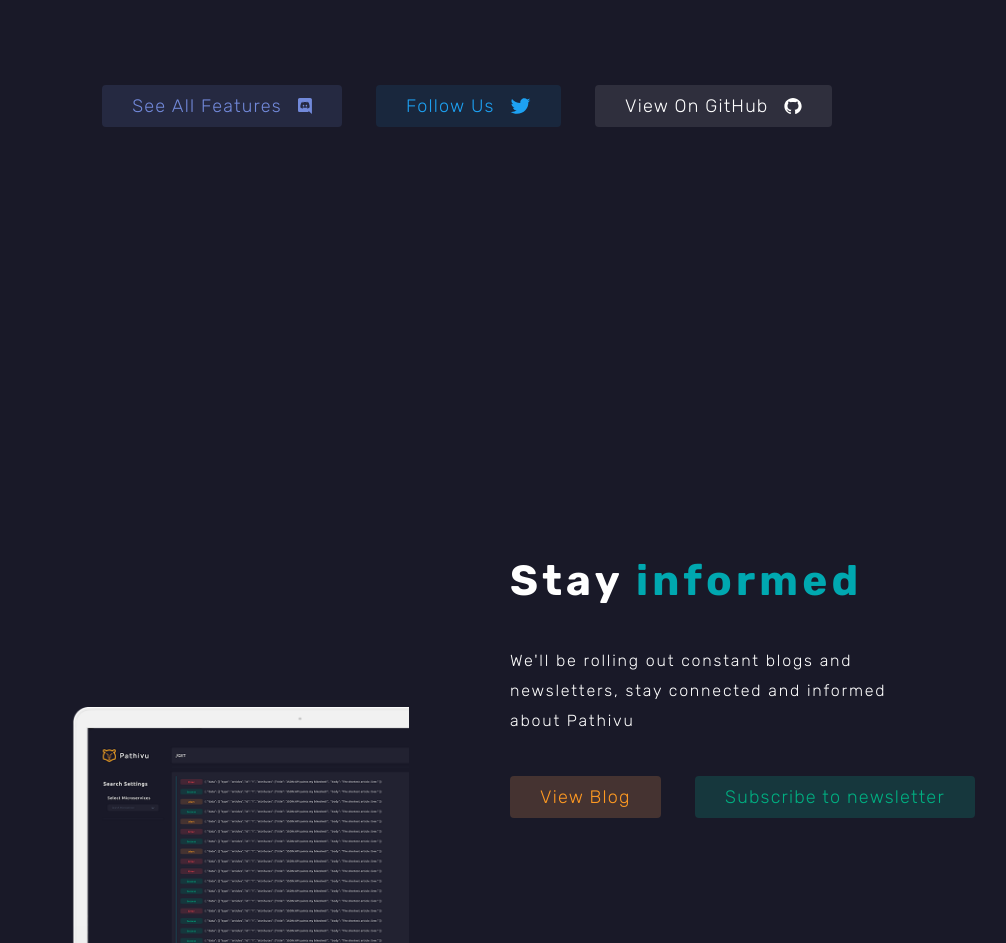
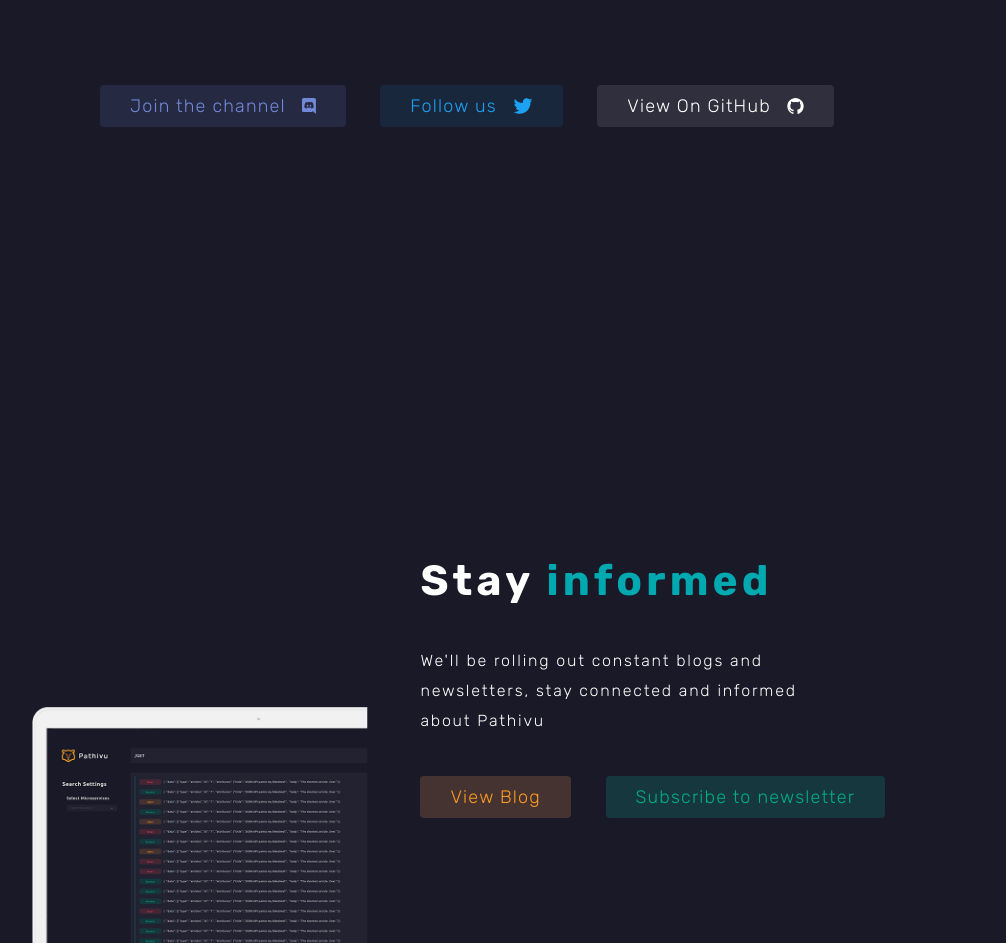
Before and after one commit to pathivu/pathivu-landing-web, a Svelte app: page / in a window 1280 px wide. Shown: the part 1857-2800 px from the top of the page, without its empty margins (158-1164 px from the left). Built offline with nearby package versions, Linux system fonts and the light colour scheme.

Commit message:
Last Section added

```diff
--- a/src/elements/ButtonHolder.svelte
+++ b/src/elements/ButtonHolder.svelte
@@ -4,10 +4,15 @@
     export let textColor;
     export let buttonText;
     export let buttonImage;
+    export let action;
 
 </script>
 
 <style>
+
+    a{
+        text-decoration: none;
+    }
 
     div{
         background: var(--buttonBackground);
@@ -47,8 +52,12 @@
 
 </style>
 
-<div style="--buttonBackground:{backgroundColor};--textColor:{textColor};">
+<a href="{action}">
 
-    {buttonText} {#if buttonImage!=""}<img src="{buttonImage}" alt="">{/if}
+    <div style="--buttonBackground:{backgroundColor};--textColor:{textColor};">
 
-</div>
+        {buttonText} {#if buttonImage!=""}<img src="{buttonImage}" alt="">{/if}
+
+    </div>
+
+</a>
--- a/src/sections/BottomLanding.svelte
+++ b/src/sections/BottomLanding.svelte
@@ -18,13 +18,11 @@
 	}
 
     .left{
-        height: auto;
+        height: 100%;
         width: 44%;
         position: relative;
-        top: 0px;
-        left: 0vw;
-        margin-left: 7vw;
         display: inline-block;
+        overflow: hidden;
     }
 
     .right{
@@ -58,8 +56,11 @@
         width: 80%;
         height: auto;
         position: relative;
-        top: 15%;
         float: left;
+        position: relative;
+        top: 100%;
+        left: 50%;
+        transform: translate(-50%,-100%);
     }
 
     @media(max-width:1200px){
@@ -69,27 +70,18 @@
             margin-bottom: 15px;
         }
 
-        .laptop-landing{
-            top: 30%;
-        }
-
     }
 
     @media(max-width:768px){
 
         .right{
-            height: 25%;
             width: 100%;
+            height: 320px;
         }
 
         .left{
-            width: 86vw;
+            width: 100%;
             height: auto;
-            top: 30%;
-            left: 0px;
-            margin-left: 0px;
-            padding-left: 7vw;
-            padding-right: 7vw;
         }
 
         .button{
@@ -107,9 +99,9 @@
         }
 
         .laptop-landing{
-            height: 100%;
-            width: auto;
-            top: 20%;
+            top: 0%;
+            left: 00%;
+            transform: translate(0%,0%);
         }
 
     }
@@ -141,13 +133,13 @@
 
                 <div class="button">
 
-                    <ButtonHolder buttonText="View Blog" backgroundColor="#453331" textColor="#FF9A22" buttonImage=""></ButtonHolder>
+                    <ButtonHolder buttonText="View Blog" backgroundColor="#453331" textColor="#FF9A22" buttonImage="" action="https://blog.pathivu.io/"></ButtonHolder>
 
                 </div>
 
                 <div class="button">
 
-                    <ButtonHolder buttonText="Subscribe to newsletter" backgroundColor="#16373D" textColor="#00AF81" buttonImage=""></ButtonHolder>
+                    <ButtonHolder buttonText="Subscribe to newsletter" backgroundColor="#16373D" textColor="#00AF81" buttonImage="" action="https://newsletter.pathivu.io"></ButtonHolder>
 
                 </div>
 
--- a/src/sections/JoinTheCommunity.svelte
+++ b/src/sections/JoinTheCommunity.svelte
@@ -71,19 +71,19 @@
 
         <div class="button">
 
-            <ButtonHolder buttonText="See All Features" backgroundColor="#252941" textColor="#7289DA" buttonImage="./images/discord.svg"></ButtonHolder>
+            <ButtonHolder buttonText="Join the channel" backgroundColor="#252941" textColor="#7289DA" buttonImage="./images/discord.svg" action="https://discordapp.com/invite/m5hZbPv"></ButtonHolder>
 
         </div>
 
         <div class="button">
 
-            <ButtonHolder buttonText="Follow Us" backgroundColor="#19273D" textColor="#1DA1F2" buttonImage="./images/twitter.svg"></ButtonHolder>
+            <ButtonHolder buttonText="Follow us" backgroundColor="#19273D" textColor="#1DA1F2" buttonImage="./images/twitter.svg" action="https://www.twitter.com/PathivuHQ"></ButtonHolder>
 
         </div>
 
         <div class="button">
 
-            <ButtonHolder buttonText="View On GitHub" backgroundColor="#2F2F3D" textColor="#FFFFFF" buttonImage="./images/github.svg"></ButtonHolder>
+            <ButtonHolder buttonText="View On GitHub" backgroundColor="#2F2F3D" textColor="#FFFFFF" buttonImage="./images/github.svg" action="https://www.github.com/pathivu/pathivu"></ButtonHolder>
 
         </div>
 
--- a/src/sections/MainLanding.svelte
+++ b/src/sections/MainLanding.svelte
@@ -144,13 +144,13 @@
 
                 <div class="button">
 
-                    <ButtonHolder buttonText="Try Now" backgroundColor="#1E2F3E" textColor="#00A8B0" buttonImage="./images/right-arrow.svg"></ButtonHolder>
+                    <ButtonHolder buttonText="Try Now" backgroundColor="#1E2F3E" textColor="#00A8B0" buttonImage="./images/right-arrow.svg" action="https://dashboard.pathivu.io"></ButtonHolder>
 
                 </div>
 
                 <div class="button">
 
-                    <ButtonHolder buttonText="View On GitHub" backgroundColor="#2F2F3D" textColor="#FFFFFF" buttonImage="./images/github.svg"></ButtonHolder>
+                    <ButtonHolder buttonText="View On GitHub" backgroundColor="#2F2F3D" textColor="#FFFFFF" buttonImage="./images/github.svg" action="https:/github.com/pathivu/pathivu"></ButtonHolder>
 
                 </div>
 
--- a/src/sections/WhatWeOffer.svelte
+++ b/src/sections/WhatWeOffer.svelte
@@ -157,7 +157,7 @@
 
         <div class="button">
 
-            <ButtonHolder buttonText="Read about them on our blog" backgroundColor="#453331" textColor="#FF9A22" buttonImage=""></ButtonHolder>
+            <ButtonHolder buttonText="Read about them on our blog" backgroundColor="#453331" textColor="#FF9A22" buttonImage="" action="https://blog.pathivu.io"></ButtonHolder>
 
         </div>
 
```
